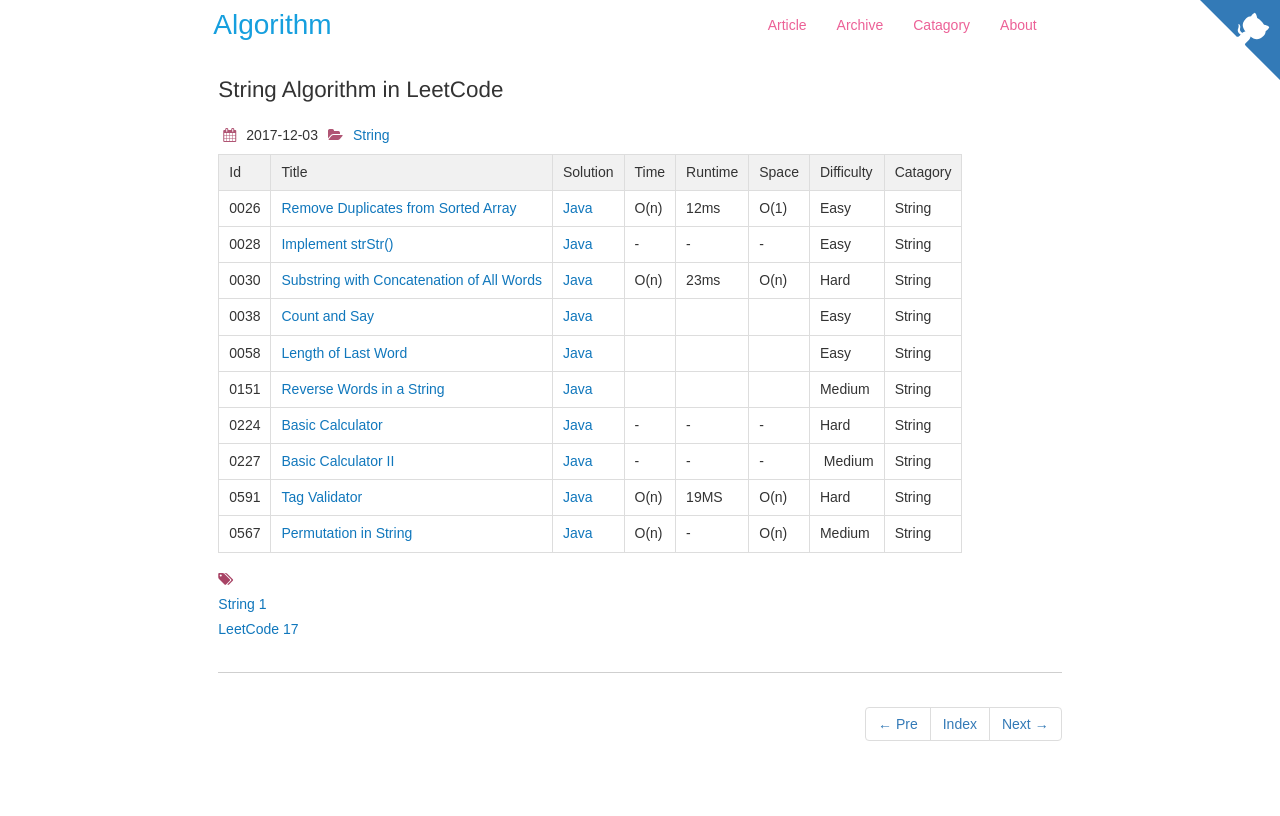
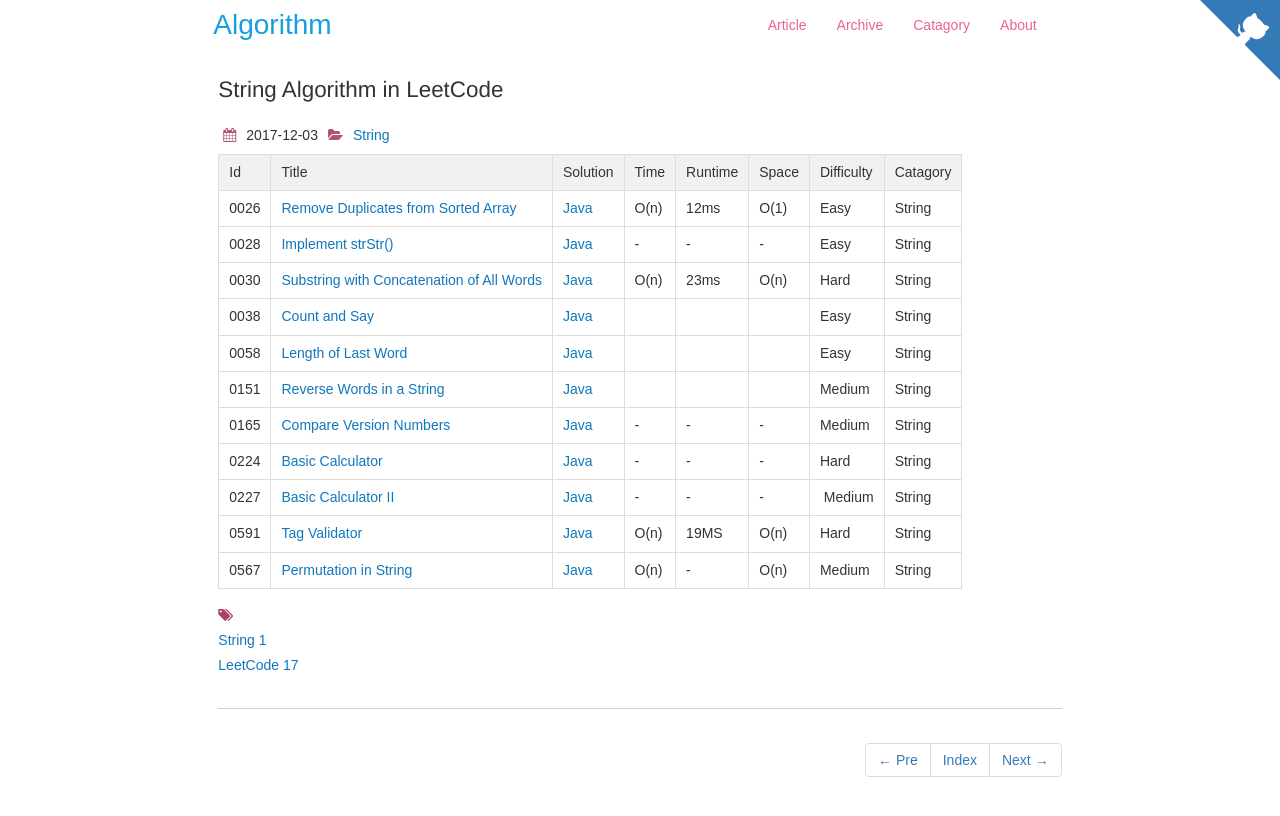
Before and after one commit to dunso/algorithm, a Jekyll site: the page built from docs/_posts/2017-12-03-String.md, in a window 1280 px wide. Shown: the top 816 px of the page. Built offline with Jekyll 4.4.1, drawn with Linux system fonts in a browser that asks for light colours; nearby versions of some CDN libraries.

Commit message:
Add index of LeetCode0165.java to docs

```diff
--- a/docs/_posts/2017-12-03-String.md
+++ b/docs/_posts/2017-12-03-String.md
@@ -18,6 +18,7 @@
 |0038|[Count and Say](https://leetcode.com/problems/count-and-say/) | [Java](https://e.srl/leetcode-38/)  ||||  Easy |String|
 |0058|[Length of Last Word](https://leetcode.com/problems/length-of-last-word) | [Java](https://e.srl/leetcode-58/)  ||||  Easy |String|
 |0151|[Reverse Words in a String](https://leetcode.com/problems/reverse-words-in-a-string/) | [Java](https://e.srl/leetcode-151/)  ||||  Medium |String|
+|0165|[Compare Version Numbers](https://leetcode.com/problems/compare-version-numbers) | [Java](https://e.srl/leetcode-165/)  |-|-|-|  Medium |String|
 |0224|[Basic Calculator](https://leetcode.com/problems/basic-calculator/) | [Java](https://e.srl/leetcode-224/)  |-|-|-|  Hard |String|
 |0227|[Basic Calculator II](https://leetcode.com/problems/basic-calculator-ii/)  | [Java](https://e.srl/leetcode-227/)  |-|-|-|  Medium |String|
 |0591|[Tag Validator](https://leetcode.com/problems/tag-validator)| [Java](https://e.srl/leetcode-591/)  | O(n) |19MS| O(n)  |  Hard |String|
```
